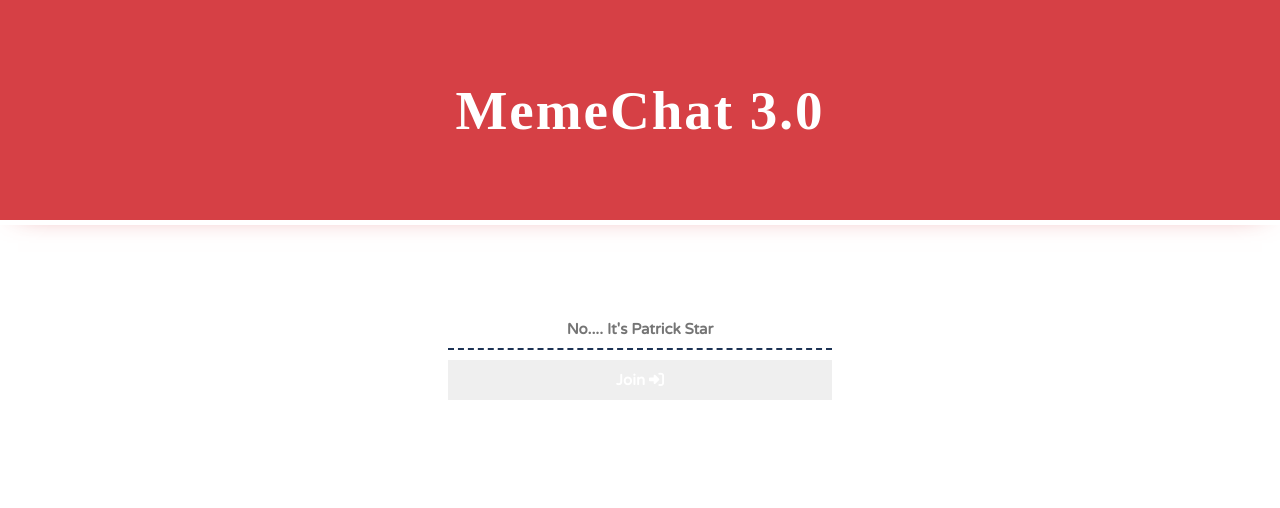
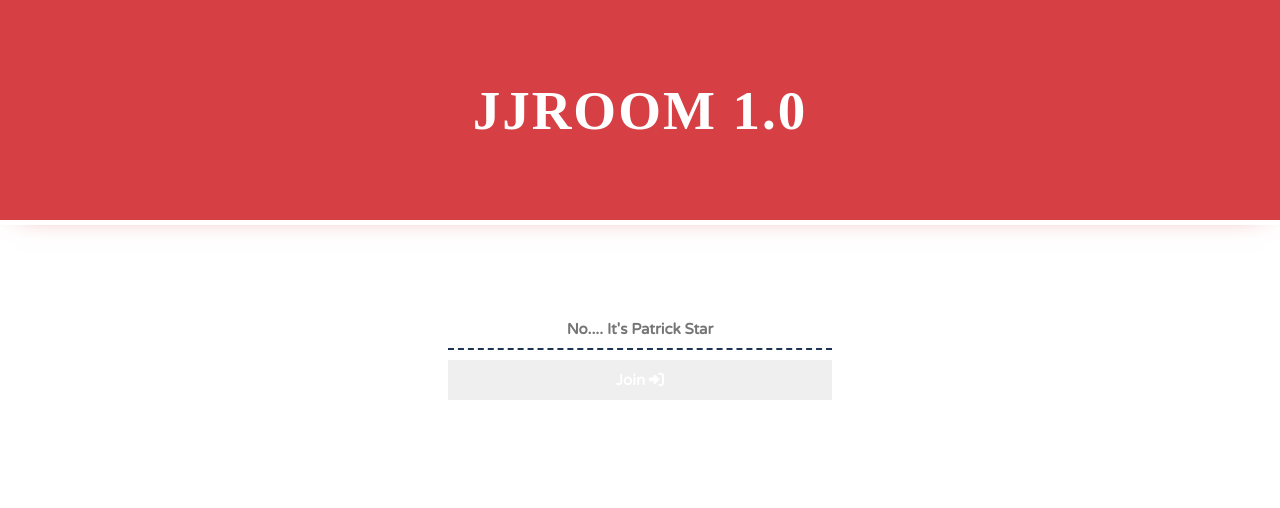
Before and after one commit to salahelfaiz/jjroom, a plain HTML site: page index.html in a window 1280 px wide. Drawn offline with Linux system fonts and the light colour scheme; no server answers; a web font is replaced by a local one.

Commit message:
modified title..

```diff
--- a/index.html
+++ b/index.html
@@ -2,7 +2,7 @@
 <html lang="en" dir="ltr">
   <head>
     <meta charset="utf-8">
-    <title> MemeChat 2.0 </title>
+    <title> JJROOM 1.0 </title>
     <!-- Google fonts. -->
     <link href='https://fonts.googleapis.com/css?family=Bungee Outline' rel='stylesheet'/>
     <link href='https://fonts.googleapis.com/css?family=Varela Round' rel='stylesheet'/>
--- a/system.js
+++ b/system.js
@@ -49,7 +49,7 @@ window.onload = function() {
 
       var title = document.createElement('h1')
       title.setAttribute('id', 'title')
-      title.textContent = 'MemeChat 3.0'
+      title.textContent = 'JJROOM 1.0'
 
       title_inner_container.append(title)
       title_container.append(title_inner_container)
```
